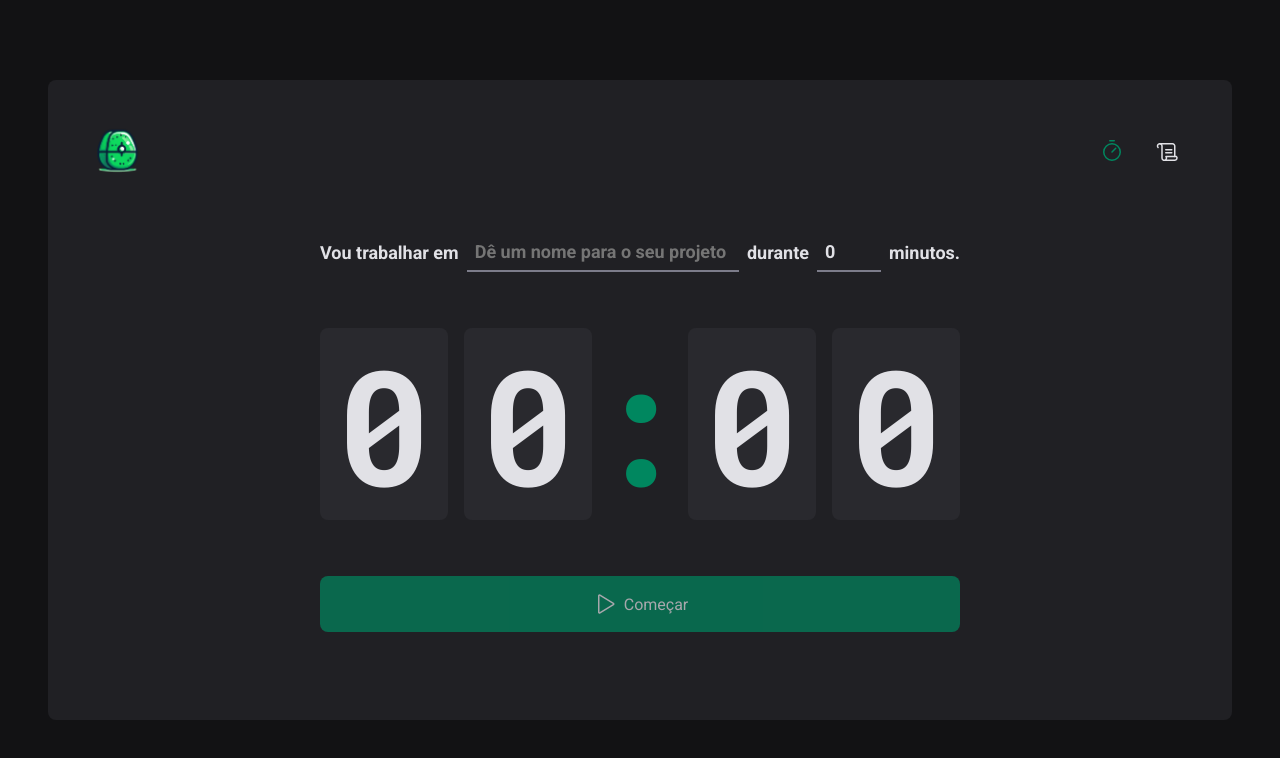
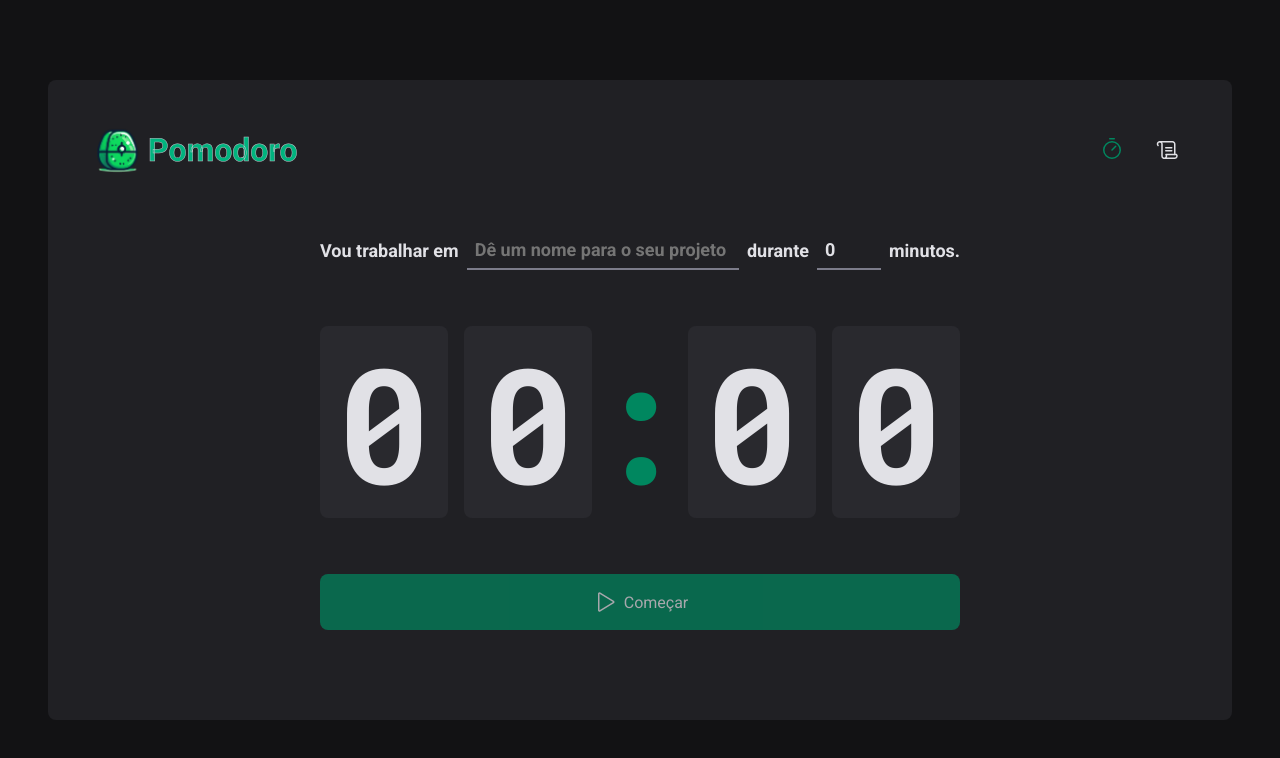
Before and after one commit to felipe0848/pomodoro, a React (Vite) app: page / in a window 1280 px wide. Shown: the top 758 px of the page. Built offline with nearby package versions, Linux system fonts and the light colour scheme.

Commit message:
Feat: add title

```diff
--- a/src/components/Header/index.tsx
+++ b/src/components/Header/index.tsx
@@ -8,6 +8,7 @@ export function Header() {
     <HeaderContainer>
       <span>
         <img width={60} src={logoTimer} alt="" />
+        <strong>pomodoro</strong>
       </span>
 
       <nav>
--- a/src/components/Header/styles.ts
+++ b/src/components/Header/styles.ts
@@ -4,8 +4,23 @@ export const HeaderContainer = styled.header`
   display: flex;
   align-items: center;
   justify-content: space-between;
+
   span {
-    transform: rotateY(180deg);
+    display: flex;
+    align-items: center;
+    strong {
+      font-size: 2rem;
+      text-transform: capitalize;
+
+      color: ${(props) => props.theme['green-300']};
+
+      -webkit-text-stroke-width: 0.5px;
+      -webkit-text-stroke-color: ${(props) => props.theme['gray-300']};
+    }
+
+    img {
+      transform: rotateY(180deg);
+    }
   }
 
   nav {
```
